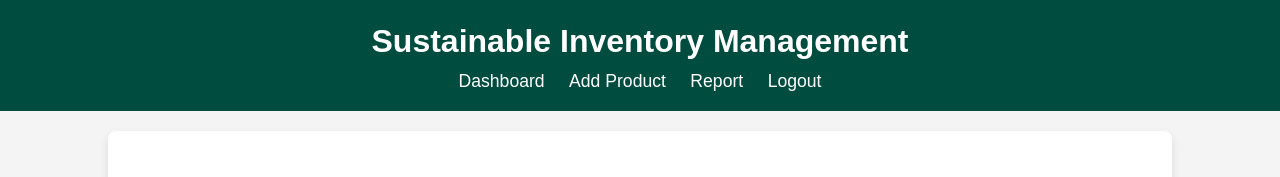
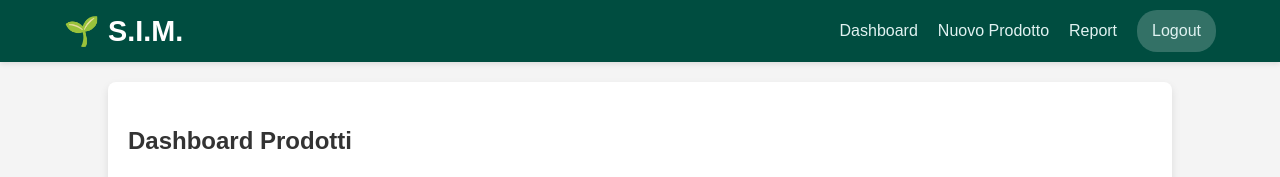
Before and after one commit to NicolaSaracino001/sustainable-inventory-app, a Flask app: page / in a window 1280 px wide. Shown: the top 177 px of the page. Run offline with Flask 3, Linux system fonts and the light colour scheme; the visitor is signed in with stand-in values (Sample User, id 1); data that the repository does not hold is empty.

Commit message:
UI: Implement new modern Navbar.

```diff
--- a/src/static/style.css
+++ b/src/static/style.css
@@ -24,23 +24,56 @@ main {
 }
 
 /* Stile dell'intestazione (Header) */
-header {
-    background-color: #004d40; /* Un bel verde scuro per la sostenibilità */
+.main-header {
+    background-color: #004d40; /* Verde Sostenibile */
     color: #ffffff;
-    padding: 1rem;
-    text-align: center;
+    box-shadow: 0 2px 5px rgba(0,0,0,0.1); /* Ombra leggera */
+    padding: 0.5rem 0;
 }
 
-header h1 {
-    margin: 0;
-    font-size: 2rem;
+.header-container {
+    width: 90%; /* Più largo del main */
+    max-width: 1200px;
+    margin: 0 auto;
+    display: flex;
+    justify-content: space-between; /* Logo a sx, Nav a dx */
+    align-items: center;
 }
 
-header nav a {
+.logo {
+    font-weight: bold;
+    font-size: 1.5rem;
+}
+
+.main-nav {
+    display: flex;
+    gap: 20px; /* Spazio tra i link */
+    align-items: center;
+}
+
+.nav-link {
+    color: #e0f2f1;
+    text-decoration: none;
+    font-size: 1rem;
+    transition: color 0.2s;
+}
+
+.nav-link:hover {
     color: #ffffff;
+    text-decoration: underline;
+}
+
+/* Stile speciale per il bottone Logout e Registrati */
+.btn-logout, .btn-register {
+    background-color: rgba(255, 255, 255, 0.2);
+    padding: 8px 15px;
+    border-radius: 20px;
+    text-decoration: none !important; /* Niente sottolineatura */
+}
+
+.btn-logout:hover, .btn-register:hover {
+    background-color: rgba(255, 255, 255, 0.3);
     text-decoration: none;
-    margin: 0 10px;
-    font-size: 1.1rem;
 }
 
 /* Stile del piè di pagina (Footer) */
--- a/src/templates/base.html
+++ b/src/templates/base.html
@@ -26,19 +26,29 @@
     {% endwith %}
 
     <!-- Un solo Header e un solo Nav -->
-    <header>
-        <nav>
-            <h1>Sustainable Inventory Management</h1>
-            {% if current_user.is_authenticated %}
-                <a href="{{ url_for('inventory_bp.dashboard') }}">Dashboard</a>
-                <a href="{{ url_for('inventory_bp.add_product_page') }}">Add Product</a>
-                <a href="{{ url_for('inventory_bp.report_page') }}">Report</a>
-                <a href="{{ url_for('auth_bp.logout_page') }}">Logout</a>
-            {% else %}
-                <a href="{{ url_for('auth_bp.login_page') }}">Login</a>
-                <a href="{{ url_for('auth_bp.register_page') }}">Registrati</a>
-            {% endif %}
-        </nav>
+    <header class="main-header">
+        <div class="header-container">
+
+            <div class="logo">
+                <a href="{{ url_for('inventory_bp.dashboard') }}" style="text-decoration: none; color: white;">
+                    <span style="font-size: 1.8rem;">🌱 S.I.M.</span>
+                </a>
+            </div>
+
+            <nav class="main-nav">
+                {% if current_user.is_authenticated %}
+                    <a href="{{ url_for('inventory_bp.dashboard') }}" class="nav-link">Dashboard</a>
+                    <a href="{{ url_for('inventory_bp.add_product_page') }}" class="nav-link">Nuovo Prodotto</a>
+                    <a href="{{ url_for('inventory_bp.report_page') }}" class="nav-link">Report</a>
+
+                    <a href="{{ url_for('auth_bp.logout_page') }}" class="nav-link btn-logout">Logout</a>
+                {% else %}
+                    <a href="{{ url_for('auth_bp.login_page') }}" class="nav-link">Login</a>
+                    <a href="{{ url_for('auth_bp.register_page') }}" class="nav-link btn-register">Registrati</a>
+                {% endif %}
+            </nav>
+
+        </div>
     </header>
 
     <!-- Contenuto principale -->
```
